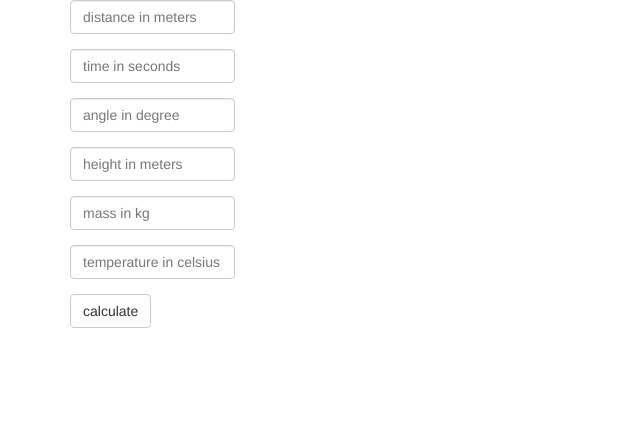
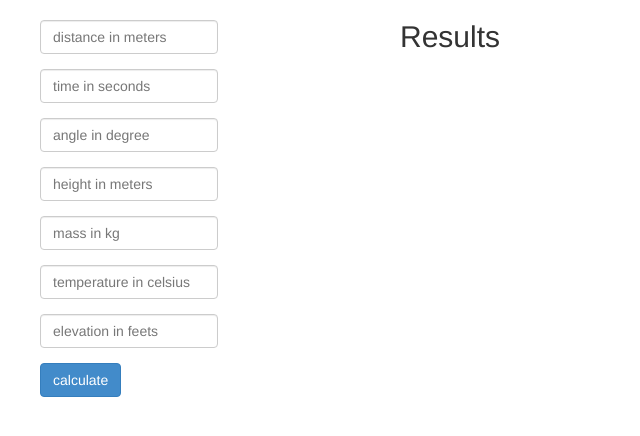
Before and after one commit to cabhishek/running-formula, a Flask app: page / in a window 1280 px wide. Shown: the top 436 px of the page, without its empty margins (0-640 px from the left). Run offline with Flask 2, Linux system fonts and the light colour scheme; some libraries are stand-ins or nearby versions.

Commit message:
Simple UI to test power formula is ready.

```diff
--- a/analytics/critical_power/power.py
+++ b/analytics/critical_power/power.py
@@ -4,7 +4,7 @@ from analytics.critical_power.caero import caero
 from analytics.critical_power.ckin import ckin
 from analytics.critical_power.energy_cost import running_cost
 
-def power(distance, time, angle, height, mass, temperature):
+def power(distance, time, angle, height, mass, temperature, elevation):
     """
         Power (W/kg) = (Ci * nV - (Ci * nV * (.5 * (V * 8.33-1)))) + Caero * V + Ckin * V
     """
--- a/application.py
+++ b/application.py
@@ -1,4 +1,4 @@
-from flask import Flask, render_template
+from flask import Flask, render_template, jsonify, request
 
 from analytics.critical_power.power import power
 
@@ -9,6 +9,30 @@ app = Flask(__name__, template_folder='www/templates', static_folder='www/assets
 def athlete_power():
     return render_template("power.html", msg="Hello world")
 
+@app.route("/calculate", methods=['POST'])
+def calculate_power():
+    print request.form
+
+    if request.form:
+
+        try:
+            distance  = float(request.form['distance'])
+            time      = float(request.form['time'])
+            angle     = float(request.form['angle'])
+            height    = float(request.form['height'])
+            mass      = float(request.form['mass'])
+            temp      = float(request.form['temperature'])
+            elevation = float(request.form['elevation'])
+
+            result = round(power(distance, time, angle, height, mass, temp, elevation), 3)
+        except Exception as e:
+            print e
+            return jsonify(success=False, result="Failed to calculate power. Make sure inputs are correct")
+
+        return jsonify(success=True, result=result)
+
+    return jsonify(success=False, result="Failed to calculate power. Make sure inputs are correct")
+
 
 if __name__ == '__main__':
     app.run(host='0.0.0.0', debug=True)
--- a/www/templates/power.html
+++ b/www/templates/power.html
@@ -6,46 +6,113 @@
         <link rel="stylesheet" type="text/css" href="{{ url_for('static', filename='css/bootstrap.css') }}">
 		<script src="{{ url_for('static', filename='js/jquery-1.11.1.min.js') }}"></script>
     {% endblock head %}
+
+    <style>
+        .form-div {
+            width: 800px;
+            margin: 20px 40px;
+        }
+        .col-md-8 {
+            width: 400px;
+        }
+    </style>
     </head>
     <body>
-        <div class="container">
-        <form class="form-horizontal" role="form">
+        <div class="row">
+            <div class="col-md-8">
+
+            <div class="form-div">
+            <form id="power-form"  class="form-horizontal" role="form">
                 <div class="form-group">
-                <div class="col-xs-2">
-                 <input type="text" class="form-control" id="inputEmail3" placeholder="distance in meters">
+                    <div class="col-xs-3">
+                    <input type="text" name="distance" class="form-control"  placeholder="distance in meters">
                     </div>
                 </div>
                 <div class="form-group">
-                <div class="col-xs-2">
-                <input type="text" class="form-control" id="inputPassword3" placeholder="time in seconds">
+                    <div class="col-xs-3">
+                    <input type="text" name="time" class="form-control"  placeholder="time in seconds">
                     </div>
                 </div>
                 <div class="form-group">
-                <div class="col-xs-2">
-                <input type="text" class="form-control" id="inputPassword3" placeholder="angle in degree">
+                    <div class="col-xs-3">
+                    <input type="text" name="angle" class="form-control"  placeholder="angle in degree">
                     </div>
                 </div>
                 <div class="form-group">
-                <div class="col-xs-2">
-                <input type="text" class="form-control" id="inputPassword3" placeholder="height in meters">
+                    <div class="col-xs-3">
+                    <input type="text" name="height" class="form-control"  placeholder="height in meters">
                     </div>
                 </div>
                 <div class="form-group">
-                <div class="col-xs-2">
-                <input type="text" class="form-control" id="inputPassword3" placeholder="mass in kg">
+                    <div class="col-xs-3">
+                    <input type="text" name="mass" class="form-control"  placeholder="mass in kg">
                     </div>
                 </div>
                 <div class="form-group">
-                <div class="col-xs-2">
-                <input type="text" class="form-control" id="inputPassword3" placeholder="temperature in celsius">
+                    <div class="col-xs-3">
+                    <input type="text" name="temperature" class="form-control"  placeholder="temperature in celsius">
+                    </div>
+                </div>
+                <div class="form-group">
+                    <div class="col-xs-3">
+                    <input type="text" name="elevation" class="form-control"  placeholder="elevation in feets">
                     </div>
                 </div>
                 <div class="form-group">
                     <div class="col-sm-10">
-                <button type="button" class="btn btn-default">calculate</button>
+                    <button type="submit" class="btn btn-primary">calculate</button>
                     </div>
                 </div>
               </form>
           </div>
+              </div>
+              <div class="col-md-4">
+
+                  <h2>Results</h2>
+                    <div id="results">
+                    </div>
+              </div>
+        </div>
+         <script>
+            // magic.js
+            $(document).ready(function() {
+
+                $('#power-form').submit(function(event) {
+
+                    $('#results').empty();
+                    var formData = {
+                        'distance'	: $('input[name=distance]').val(),
+                        'time' 		: $('input[name=time]').val(),
+                        'angle' 	: $('input[name=angle]').val(),
+                        'height' 	: $('input[name=height]').val(),
+                        'mass' 	    : $('input[name=mass]').val(),
+                        'temperature'	: $('input[name=temperature]').val(),
+                        'elevation' 	: $('input[name=elevation]').val(),
+                    };
+
+                    console.log(formData);
+
+                    $.ajax({
+                        type 		: 'POST', // define the type of HTTP verb we want to use (POST for our form)
+                        url 		: '/calculate', // the url where we want to POST
+                        data 		: formData, // our data object
+                        dataType 	: 'json', // what type of data do we expect back from the server
+                        encode          : true
+                    }).done(function(data) {
+
+                        if(data.success){
+                            el = '<h4> Power is '+ data.result + ' W/kg </h4>';
+                        }else{
+                            el = '<h4> ' + data.result + ' </h4>'
+                        }
+
+                        $('#results').append(el);
+                    });
+
+                    event.preventDefault();
+                });
+
+            });
+         </script>
     </body>
 </html>
```
Lines whose indentation alone changed are shown as unchanged.
